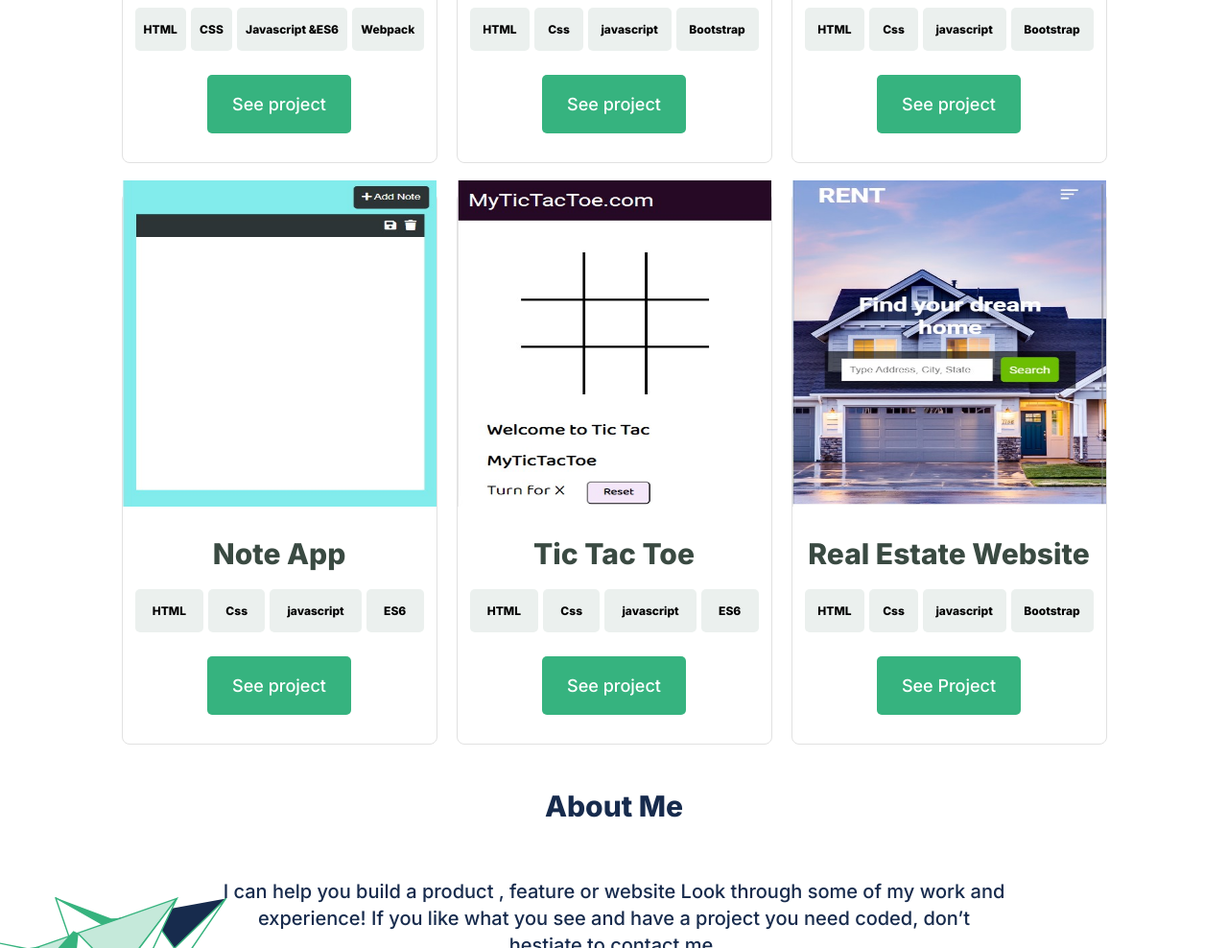
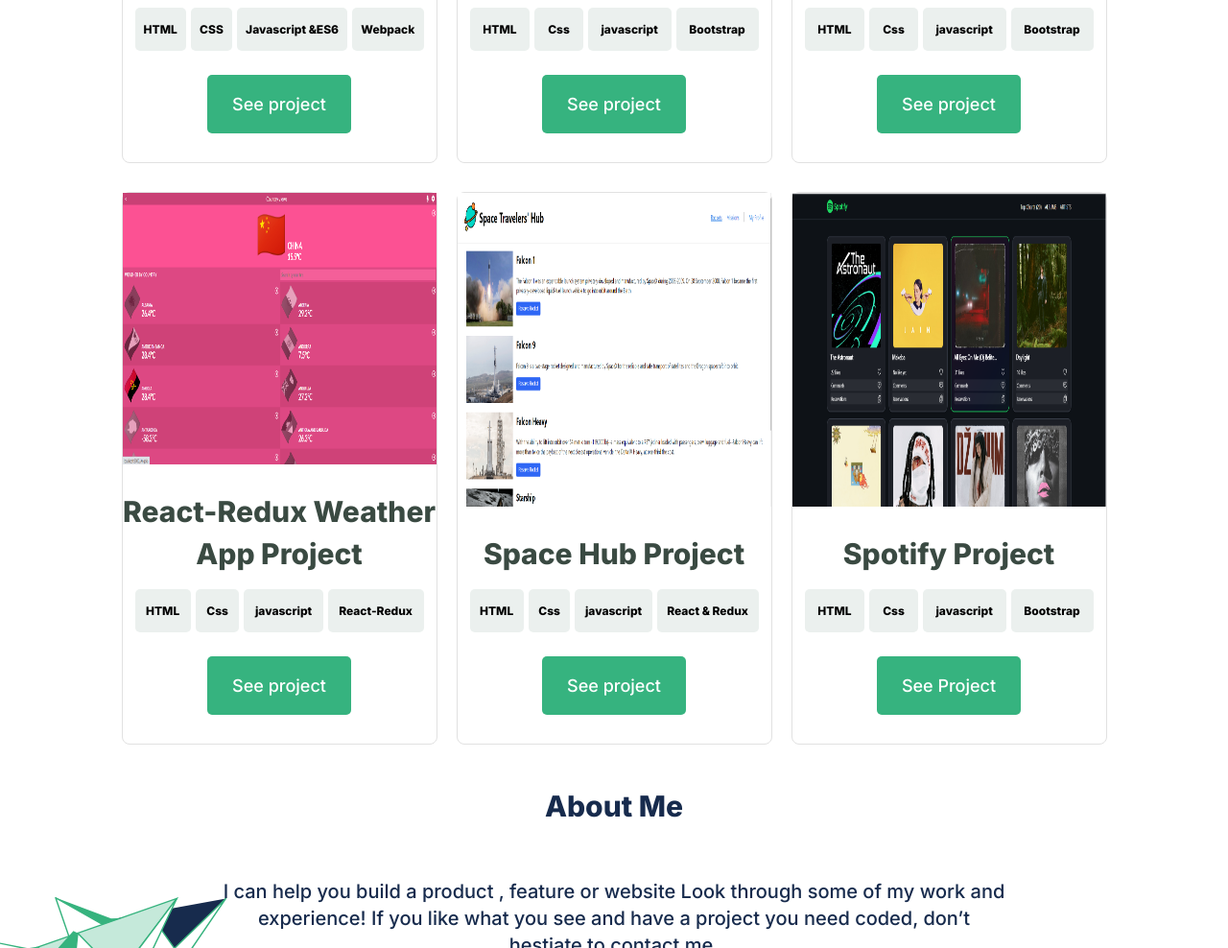
Before and after one commit to harshi0102/LivePortfolio, a website: page index.html in a window 1280 px wide. Shown: the part 1611-2599 px from the top of the page at 96% size. Drawn offline with Linux system fonts and the light colour scheme.

Commit message:
Updated live portfolio

```diff
--- a/index.html
+++ b/index.html
@@ -148,32 +148,32 @@
         </div>
         <div class="img-patholder">
           <div class="img-box">
-            <img src="assets/images/addnoteapp2.jpg" alt="project 1" />
+            <img src="images/reactcapstone.png" alt="project 1" />
           </div>
-          <h3 class="title-project">Note App <br /></h3>
+          <h3 class="title-project">React-Redux Weather App Project <br /></h3>
           <ul class="buttons">
             <li>HTML</li>
             <li>Css</li>
             <li>javascript</li>
-            <li>ES6</li>
+            <li>React-Redux</li>
           </ul>
           <div class="see-project">
-            <button><a href="https://github.com/harshi0102/noteapp" style="color:white;" target="_blank">See project</a></button>
+            <button><a href="https://github.com/harshi0102/react-redux-capstone" style="color:white;" target="_blank">See project</a></button>
           </div>
         </div>
         <div class="img-patholder">
           <div class="img-box">
-            <img src="assets/images/ticphoto.jpg" alt="project 1" />
+            <img src="images/spacehub.png" alt="project 1" />
           </div>
-          <h3 class="title-project">Tic Tac Toe <br /></h3>
+          <h3 class="title-project">Space Hub Project <br /></h3>
           <ul class="buttons">
             <li>HTML</li>
             <li>Css</li>
             <li>javascript</li>
-            <li>ES6</li>
+            <li>React & Redux</li>
           </ul>
           <div class="see-project">
-            <button><a href="https://github.com/harshi0102/tic-tac-toe" target="_blank" style="color:white;">See project</a></button>
+            <button><a href="https://github.com/harshi0102/space-hub" target="_blank" style="color:white;">See project</a></button>
           </div>
         </div>
 
@@ -196,9 +196,9 @@
 
       <div class="img-patholder">
         <div class="img-box">
-          <img src="assets/images/real2.jpg" alt="project 1" />
+          <img src="images/spotify.png" alt="project 1" />
         </div>
-        <h3 class="title-project">Real Estate Website <br /></h3>
+        <h3 class="title-project">Spotify Project <br /></h3>
         <ul class="buttons">
           <li>HTML</li>
           <li>Css</li>
@@ -206,7 +206,7 @@
           <li>Bootstrap</li>
         </ul>
         <div class="see-project">
-          <button><a href="https://github.com/harshi0102/realestatewebsite" style="color:white;" target="_blank">See Project</a></button>
+          <button><a href="https://github.com/harshi0102/JS-Capstone-Project" style="color:white;" target="_blank">See Project</a></button>
         </div>
       </div>
     </div>
```
Also changed, not shown: images/bookstore.png (added), images/math.png (added), images/reactcapstone.png (added), images/spacehub.png (added), images/spotify.png (added).
